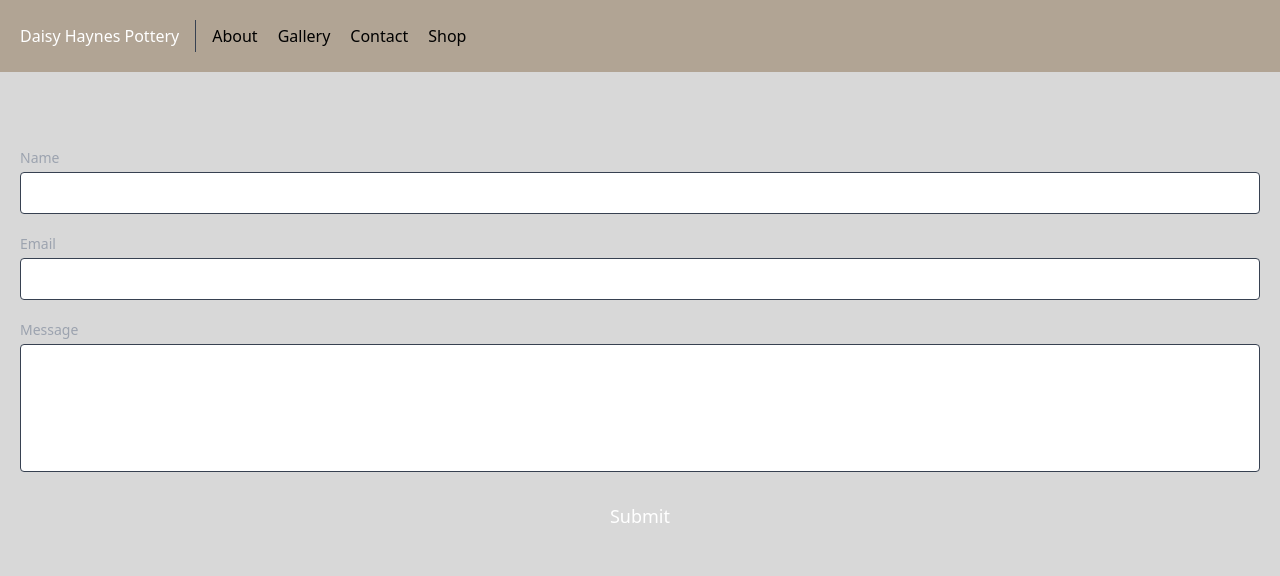
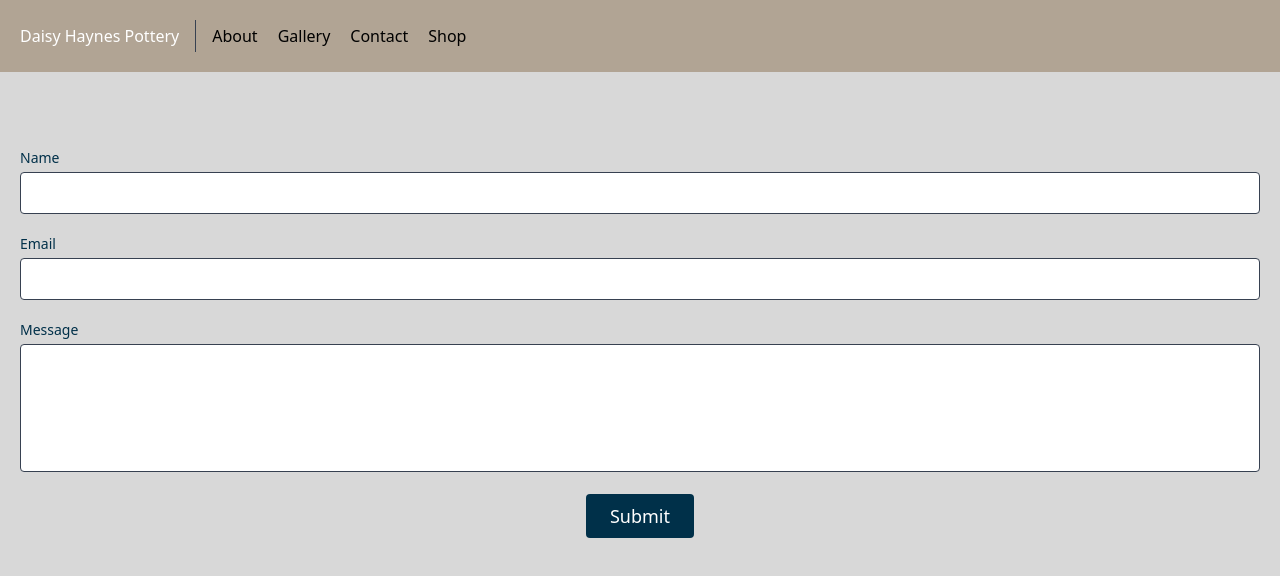
Before and after one commit to Marjona6/daisy-pottery, a Next.js app: page /contact in a window 1280 px wide. Shown: the top 576 px of the page. Built offline with nearby package versions, Linux system fonts and the light colour scheme.

Commit message:
Clean up and style contact page (WIP)

```diff
--- a/app/components/Contact.js
+++ b/app/components/Contact.js
@@ -27,26 +27,28 @@ export default function Contact() {
       <div className="container px-5 py-10 mx-auto flex sm:flex-nowrap flex-wrap">
         <form netlify name="contact" onSubmit={handleSubmit} className="flex flex-col md:ml-auto w-full md:py-8 mt-8 md:mt-0">
           <div className="relative mb-4">
-            <label htmlFor="name" className="leading-7 text-sm text-gray-400">
+            <label htmlFor="name" className="leading-7 text-sm text-prussian-blue">
               Name
             </label>
-            <input type="text" id="name" name="name" className="w-full rounded border border-gray-700 focus:border-indigo-500 focus:ring-2 focus:ring-indigo-900 text-base outline-none text-gray-100 py-1 px-3 leading-8 transition-colors duration-200 ease-in-out" />
+            <input type="text" id="name" name="name" className="w-full rounded border border-gray-700 focus:border-verdigris focus:ring-2 focus:ring-verdigris text-base outline-none text-oxford-blue py-1 px-3 leading-8 transition-colors duration-200 ease-in-out" />
           </div>
           <div className="relative mb-4">
-            <label htmlFor="email" className="leading-7 text-sm text-gray-400">
+            <label htmlFor="email" className="leading-7 text-sm text-prussian-blue">
               Email
             </label>
-            <input type="email" id="email" name="email" className="w-full rounded border border-gray-700 focus:border-indigo-500 focus:ring-2 focus:ring-indigo-900 text-base outline-none text-gray-100 py-1 px-3 leading-8 transition-colors duration-200 ease-in-out" />
+            <input type="email" id="email" name="email" className="w-full rounded border border-gray-700 focus:border-verdigris focus:ring-2 focus:ring-verdigris text-base outline-none text-oxford-blue py-1 px-3 leading-8 transition-colors duration-200 ease-in-out" />
           </div>
           <div className="relative mb-4">
-            <label htmlFor="message" className="leading-7 text-sm text-gray-400">
+            <label htmlFor="message" className="leading-7 text-sm text-prussian-blue">
               Message
             </label>
-            <textarea id="message" name="message" className="w-full rounded border border-gray-700 focus:border-indigo-500 focus:ring-2 focus:ring-indigo-900 h-32 text-base outline-none text-gray-100 py-1 px-3 resize-none leading-6 transition-colors duration-200 ease-in-out" />
+            <textarea id="message" name="message" className="w-full rounded border border-gray-700 focus:border-verdigris focus:ring-2 focus:ring-verdigris h-32 text-base outline-none text-oxford-blue py-1 px-3 resize-none leading-6 transition-colors duration-200 ease-in-out" />
           </div>
-          <button type="submit" className="text-white border-0 py-2 px-6 focus:outline-none rounded text-lg">
-            Submit
-          </button>
+          <div className="w-full flex justify-center">
+            <button type="submit" className="bg-prussian-blue text-white border-0 py-2 px-6 focus:outline-none rounded text-lg w-full md:w-fit">
+              Submit
+            </button>
+          </div>
         </form>
       </div>
     </section>
```
